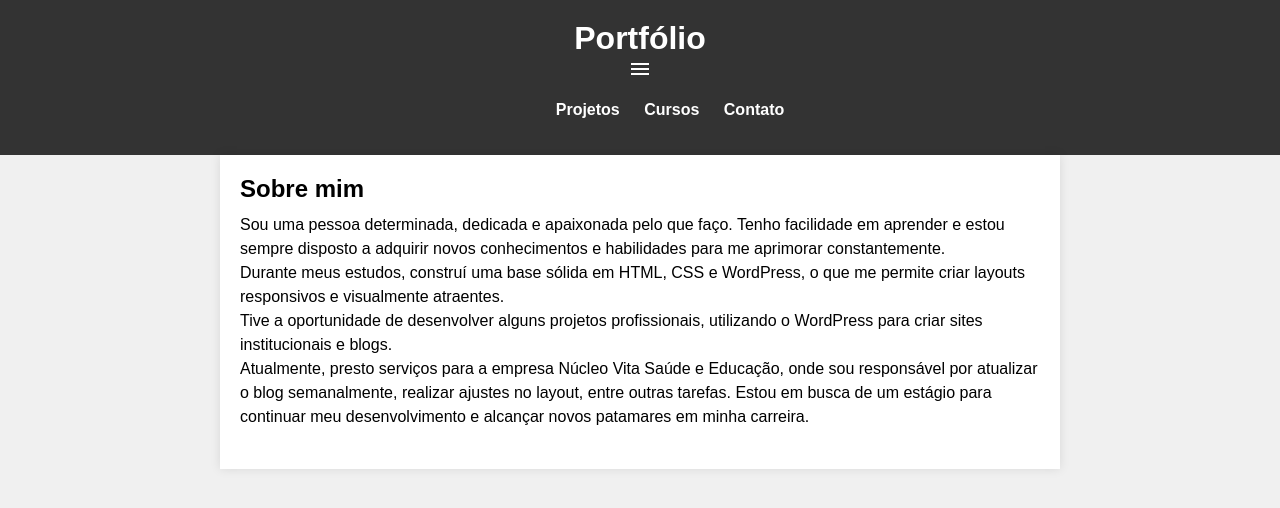
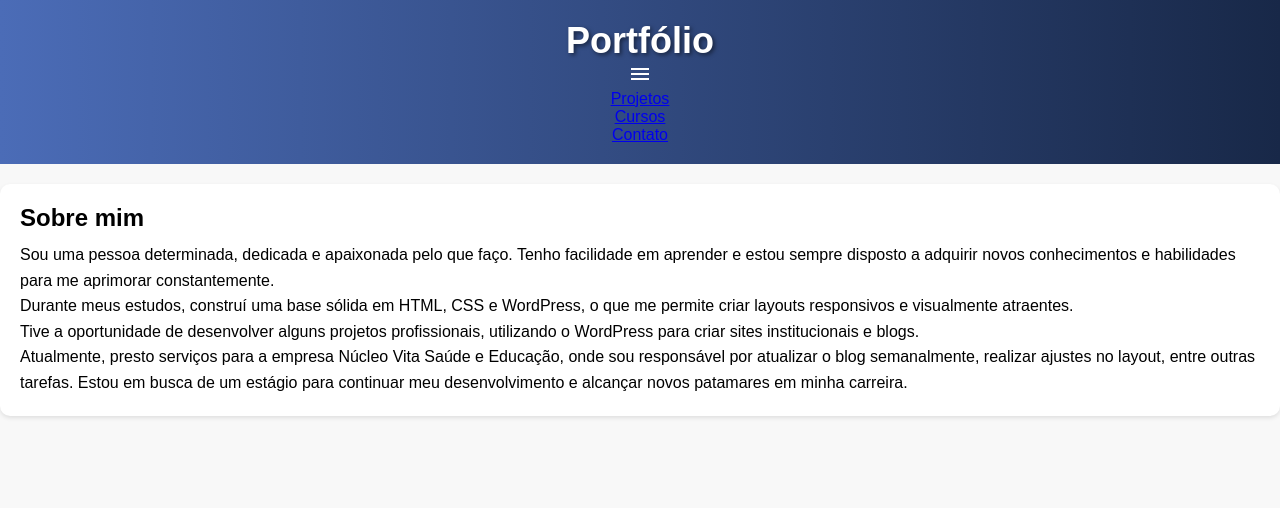
Before and after one commit to Souzamatheuss/portfolio, a plain HTML site: page index.html in a window 1280 px wide. Drawn offline with nearby package versions, Linux system fonts and the light colour scheme.

Commit message:
atualização css

```diff
--- a/style.css
+++ b/style.css
@@ -1,81 +1,70 @@
 @charset "UTF-9";
 
-html, body, h1, h2, p {
+* {
     margin: 0;
     padding: 0;
+    box-sizing: border-box; /* Adicionado para garantir que padding e border não afetem as dimensões dos elementos */
 }
 
-body {
-    font-family: Arial, sans-serif;
-    background-color: #f0f0f0;
+body, html {
+    background-color: #f8f8f8; /* Alterado para um tom mais claro */
+    font-family: 'Arial', sans-serif; /* Fonte padrão para todo o documento */
+    font-size: 16px; /* Tamanho de fonte padrão */
 }
 
 header {
-    background-color: #333;
-    color: #fff;
+    background-image: linear-gradient(to right, #4b6cb7, #182848); /* Degradê para o cabeçalho */
+    color: #fff; /* Cor do texto no cabeçalho */
+    padding: 20px 0; /* Espaçamento interno */
     text-align: center;
-    padding: 20px 0;
 }
 
-header h1 {
-    font-size: 2rem;
+header > h1 {
+    font-size: 36px; /* Tamanho do título aumentado */
+    font-weight: bold; /* Negrito para destaque */
+    text-shadow: 2px 2px 4px rgba(0, 0, 0, 0.5); /* Sombra de texto */
 }
 
-#itens ul {
+nav {
+    text-align: center;
+    margin-top: 20px; /* Espaçamento entre o cabeçalho e o menu */
+}
+
+nav ul {
     list-style-type: none;
 }
 
-#itens li {
-    display: inline;
-    margin-right: 20px;
+nav ul li {
+    display: inline-block;
+    margin-right: 20px; /* Espaçamento entre os itens do menu */
 }
 
-#itens a {
+nav ul li a {
+    color: #fff;
     text-decoration: none;
-    color: #fff;
     font-weight: bold;
+    padding: 10px 20px;
+    border-radius: 5px;
+    transition: background-color 0.3s ease; /* Transição suave para hover */
+}
+
+nav ul li a:hover {
+    background-color: rgba(255, 255, 255, 0.2); /* Fundo com transparência no hover */
 }
 
 main {
-    max-width: 800px;
-    margin: 0 auto;
+    background-color: #fff;
+    margin: 20px auto; /* Margem superior e inferior aumentada para centralizar */
     padding: 20px;
-    background-color: #fff;
-    box-shadow: 0 0 10px rgba(0, 0, 0, 0.1);
+    border-radius: 10px;
+    box-shadow: 0 2px 4px rgba(0, 0, 0, 0.1); /* Sombra suave */
 }
 
-article {
-    margin-bottom: 20px;
+article > h2 {
+    font-size: 24px; /* Tamanho de fonte dos títulos dos artigos */
+    margin-bottom: 10px; /* Espaçamento inferior reduzido */
 }
 
-h2 {
-    font-size: 1.5rem;
-    margin-bottom: 10px;
+article > p {
+    line-height: 1.6; /* Espaçamento entre linhas aumentado */
 }
-
-p {
-    font-size: 1rem;
-    line-height: 1.5;
-}
-
-@media (max-width: 767px) {
-    #itens {
-        display: none;
-        text-align: center;
-    }
-
-    #burguer {
-        display: block;
-        font-size: 1.5rem;
-        cursor: pointer;
-    }
-
-    #itens ul {
-        display: block;
-    }
-
-    #itens li {
-        display: block;
-        margin: 10px 0;
-    }
-}
```
